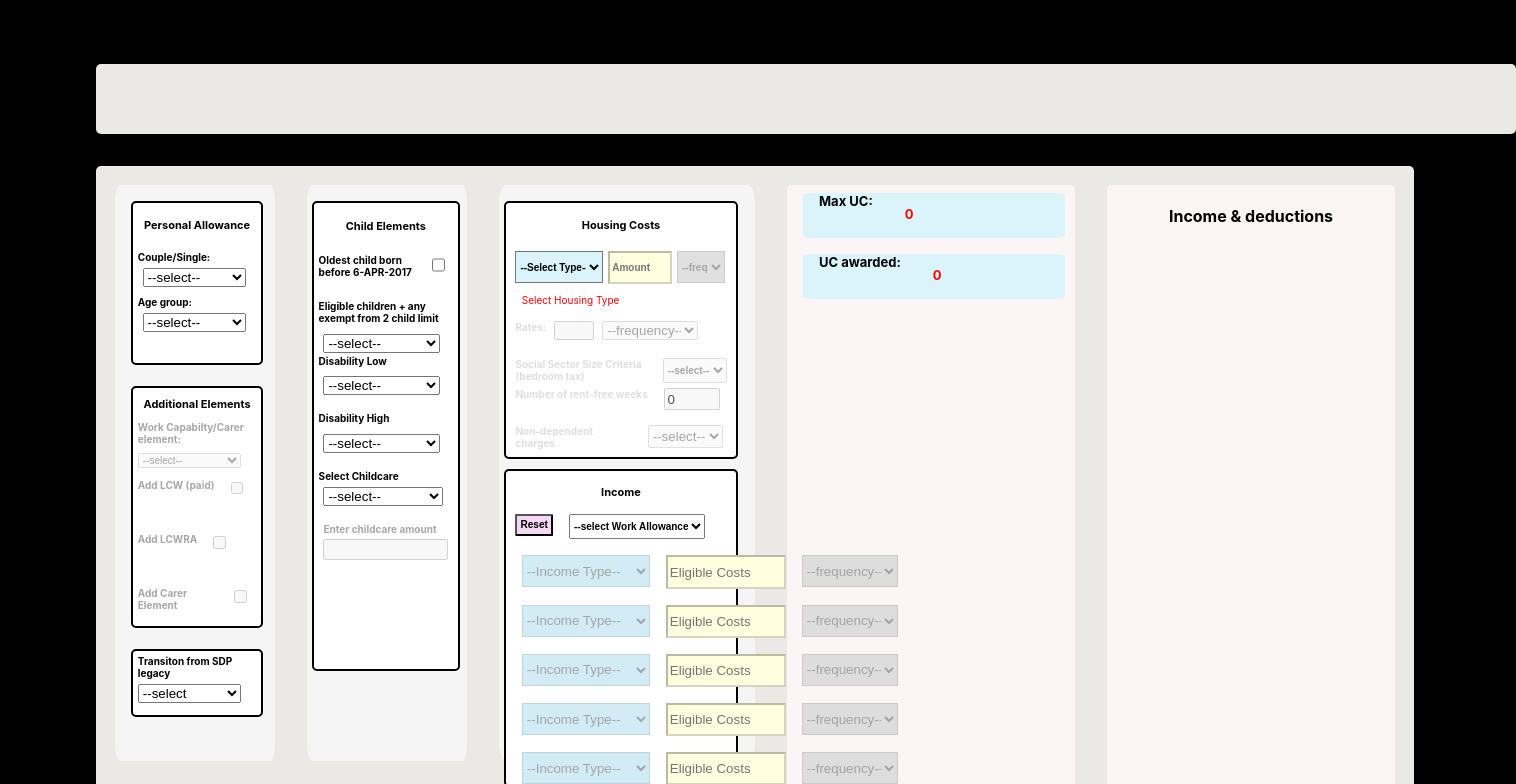
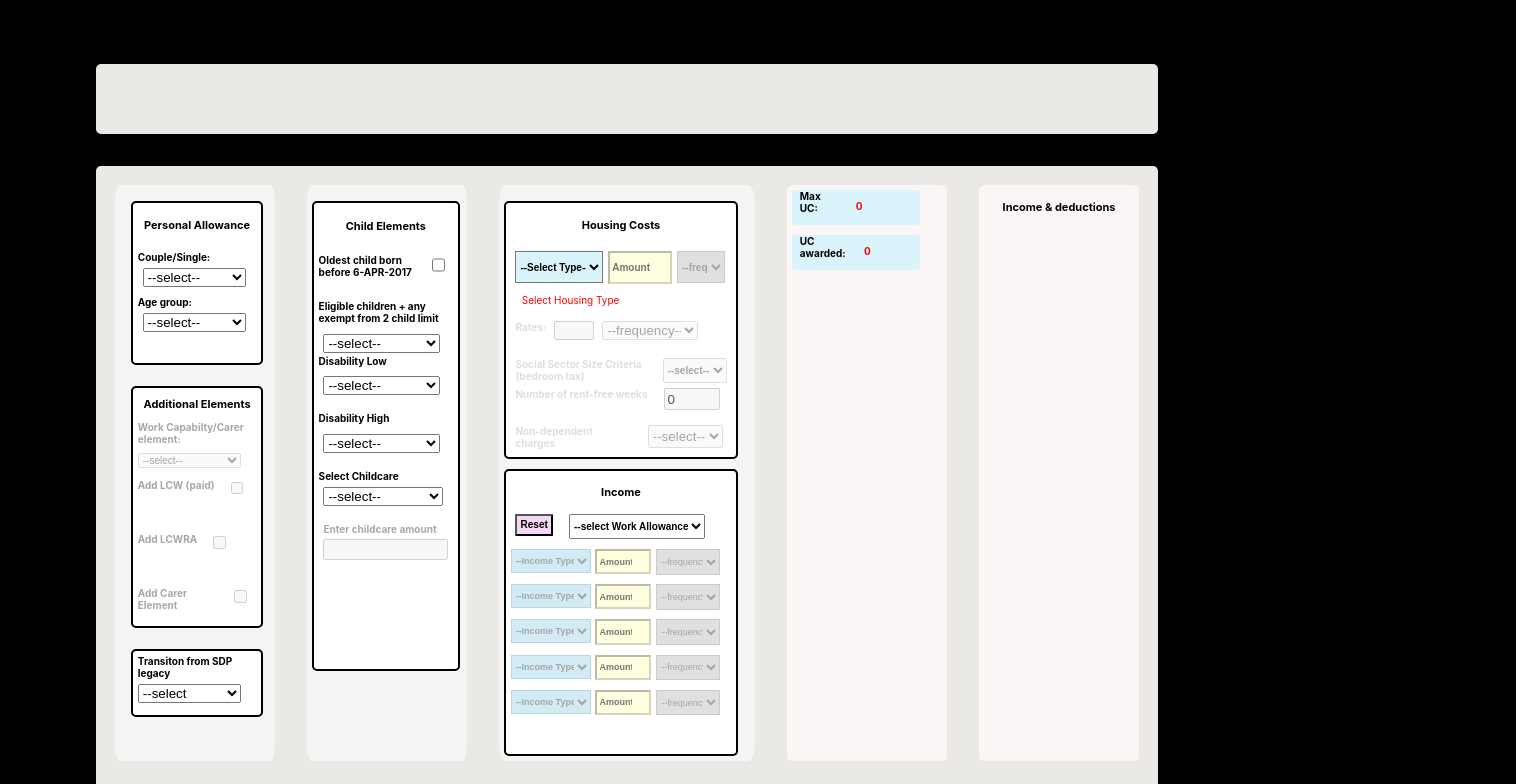
Before and after one commit to dnlstronge/benefitscalc2, a React (Create React App) app: page / in a window 1280 px wide. Shown: the top 784 px of the page, 1516 px wide, since content can reach past the window. Built offline with nearby package versions, Linux system fonts and the light colour scheme.

Commit message:
[x] - changes to totals css

```diff
--- a/src/App.module.css
+++ b/src/App.module.css
@@ -1,6 +1,6 @@
 .header {
   display: flex;
-  width: 100%;
+  width: auto;
   height: 4rem;
   background: rgb(235, 233, 229);
   margin: 2rem 2rem 2rem 4rem;
--- a/src/components/UC2/Income/Income.module.css
+++ b/src/components/UC2/Income/Income.module.css
@@ -21,9 +21,14 @@
     border-radius: 5%;
 }
 .btn_reset:hover {
+    display: flex;
+    height: 1.4rem;
+    width: 3rem;
+    font-size: 10px;
     font-weight: bold;
-    background: rgb(204, 134, 204);
-    margin-left: 2rem;
+    background: rgb(225, 167, 225);
+    margin-left: 0.6rem;
+    padding: 0.2rem;
     border-radius: 5%;
 }
 .heading {
--- a/src/components/UC2/Income/IncomeSelect.js
+++ b/src/components/UC2/Income/IncomeSelect.js
@@ -89,7 +89,7 @@ const IncomeSelect = ({ setParentState, workAllowance, toggleReset }) => {
 
                 </select>
 
-                <input value={amount} disabled={type === "" || freq !== ""} onChange={handleAmount} className={classes.select_amount} placeholder="Eligible Costs" type="number"/>
+                <input value={amount} disabled={type === "" || freq !== ""} onChange={handleAmount} className={classes.select_amount} placeholder="Amount" type="number"/>
                 <select value={freq} disabled={amount === "" || freq !== ""} onChange={handleFreq} className={classes.select_freq}>
                     <option value="SELECT">--frequency--</option>
                     <option value="PW">Weekly</option>
--- a/src/components/UC2/Income/IncomeSelect.module.css
+++ b/src/components/UC2/Income/IncomeSelect.module.css
@@ -1,34 +1,41 @@
 .sub_container {
    display: flex;
    flex-direction: row;
+   margin-top: 0.3rem;
+   margin-bottom: 0.3rem;
 }
 
 
 
 .select_type {
+    font-weight: bold;
+    font-size: 9px;
     display: flex;
-    width: 8rem;
-    height: 2rem;
-    margin-left: 1rem;
-    margin-top: 1rem;
+    width: 5rem;
+    height: 1.5rem;
+    margin-left: 0.3rem;
+    margin-top: 0.3rem;
     background-color: rgb(191, 228, 241);
 
 
 }
 .select_amount {
+    font-weight: bold;
+    font-size: 9px;
     display: flex;
-    width: 7rem;
-    height: 1.7rem;
-    margin-left: 1rem;
-    margin-top: 1rem;
+    width: 3rem;
+    height: 1.2rem;
+    margin-left: 0.3rem;
+    margin-top: 0.3rem;
     background-color: lightyellow;
 }
 .select_freq {
+    font-size: 9px;
     display: flex;
-    width: 6rem;
-    height: 2rem;
-    margin-left: 1rem;
-    margin-top: 1rem;
-    margin-right: 1rem;
+    width: 4rem;
+    height: 1.6rem;
+    margin-left: 0.3rem;
+    margin-top: 0.3rem;
+    margin-right: 0.3rem;
     background-color: lightgrey;
 }
--- a/src/components/UC2/Totals/ShowIncome.module.css
+++ b/src/components/UC2/Totals/ShowIncome.module.css
@@ -3,23 +3,27 @@
     font-weight: bold;
     display: flex;
     flex-direction: row;
-    padding-top: 0.5rem;
-    padding-left: 1rem;
-    margin: 0.5rem 1rem 0.5rem 1rem;
+
+    margin: 0.3rem 3rem 0.3rem 3rem;
     border-radius: 5%;
-    height: 3rem;
+    height: 1.8rem;
+    width: 8rem;
 }
 .heading {
+    font-size: 11px;;
     text-align: center;
 }
 .income_label {
+    font-size: 10px;
+    font-weight: bold;
     display: flex;
     height: 1.5rem;
+    width: 7rem;
     margin-top: 0.5rem;
 }
 .income_p {
     display: flex;
-    margin-left: 3rem;
+    margin-left: 1rem;
     margin-top: 0.5rem;
     height: 1.5rem;
 }
--- a/src/components/UC2/Totals/Totals.js
+++ b/src/components/UC2/Totals/Totals.js
@@ -36,7 +36,7 @@ const Totals = ({PA, WCA, LCW, CE, TA, CHILD, CDL, CDH, CC, HC, NDD, W1, W2, UI,
 
     useEffect(() => {
 
-        let value = PA + WCA + LCW + CE + TA + CHILD + CDL + CDH + housing + NDD
+        let value = PA + WCA + LCW + CE + TA + CHILD + CDL + CDH + housing - NDD
         setTotal(value)
     }, [PA, WCA, LCW, CE, TA, CHILD, CDL, CDH, CC, housing, totalDeductions, NDD])
 
@@ -66,7 +66,7 @@ const Totals = ({PA, WCA, LCW, CE, TA, CHILD, CDL, CDH, CC, HC, NDD, W1, W2, UI,
                 <p className={classes.label_p} id="amount">+{LCW}</p>
             </label>}
             {WCA > 0 &&
-            <label className={classes.label_amount} htmlFor="amount">LCW + Work Related Activity:
+            <label className={classes.label_amount} htmlFor="amount">LCWRA:
                 <p className={classes.label_p} id="amount">+{WCA}</p>
             </label>}
             {TA > 0 &&
--- a/src/components/UC2/Totals/Totals.module.css
+++ b/src/components/UC2/Totals/Totals.module.css
@@ -2,24 +2,23 @@
     display: flex;
     flex-direction: column;
     background: rgb(251, 245, 245);
-    width: 18rem;
-    height: 50rem;
+    width: 10rem;
+    height: 90%;
     margin: 1rem 1rem 1rem 1rem;
-
     border-radius: 5px;
 }
 
 .label_amount {
-    font-size: 13px;
+    font-size: 10px;
     background: rgb(217, 244, 250);
     display: flex;
     flex-direction: row;
     font-weight: bold;
-    margin: 0.5rem 1rem 0.5rem 1rem;
-    padding-left: 1rem;
-    padding-right: 1rem;
-    width: 80%;
-    height: 2.8rem;
+    margin: 0.3rem 0.3rem 0.3rem 0.3rem;
+    padding-left: 0.5rem;
+    padding-right: 0.5rem;
+    width: 7rem;
+    height: 2.2rem;
     border-radius: 5%;
 }
 
@@ -29,24 +28,35 @@
 }
 
 .housing_label {
+    font-size: 10px;
     text-align: center;
-    font-size: 13px;
-    background: whitesmoke;
+    font-weight: bold;
+    background: rgb(217, 244, 250);
     display: flex;
     flex-direction: row;
     font-weight: bold;
-    margin: 0.5rem 1rem 0.5rem 1rem;
-    padding-left: 1rem;
-    padding-right: 1rem;
-    width: 80%;
+    margin: 0.3rem 0.3rem 0.3rem 0.3rem;
+
+    width: 8rem;
     height: auto;
     border-radius: 5%;
 
 }
+.label_p {
+    display: flex;
+    margin-left: 1rem;
+    margin-right: 1rem;
+    color: red;
+    height: 1.5rem;
+    width: 2.6rem;
+}
 .housing_p {
-    margin-left: 2rem;
-    margin-right: 2rem;
+    display: flex;
+    margin-left: 1rem;
+    margin-right: 1rem;
     color: red;
+    height: 1.5rem;
+    width: 2.6rem;
 }
 .NDD_list {
     display: flex;
@@ -54,20 +64,21 @@
     flex-direction: column;
 }
 
-.label_p {
-    margin-left: 2rem;
-    margin-right: 2rem;
-    color: red;
-}
+
 .children_container {
+    font-size: 10px;
     font-weight: bold;;
     display: flex;
     flex-direction: column;
-    margin: 1rem 1rem 1rem 1rem;
+    margin: 0.3rem 0.3rem 0.3rem 0.3rem;
+    height: auto;
+    width: 7rem;
     background: whitesmoke;
     border-radius: 5px;
 }
 .heading_children {
+    margin-left: 1rem;
+    font-size: 11px;
     text-align: center;
 }
 
@@ -76,12 +87,12 @@
     flex-direction: row;
 }
 .label_children {
-    font-size: 13px;
+    font-size: 10px;
     display: flex;
     flex-direction: row;
     height: 2rem;
-    width: 5rem;
-    margin-left: 1rem;
+    width: 7rem;
+    margin-left: 0.3rem;
 
 }
 .p_children {
```
